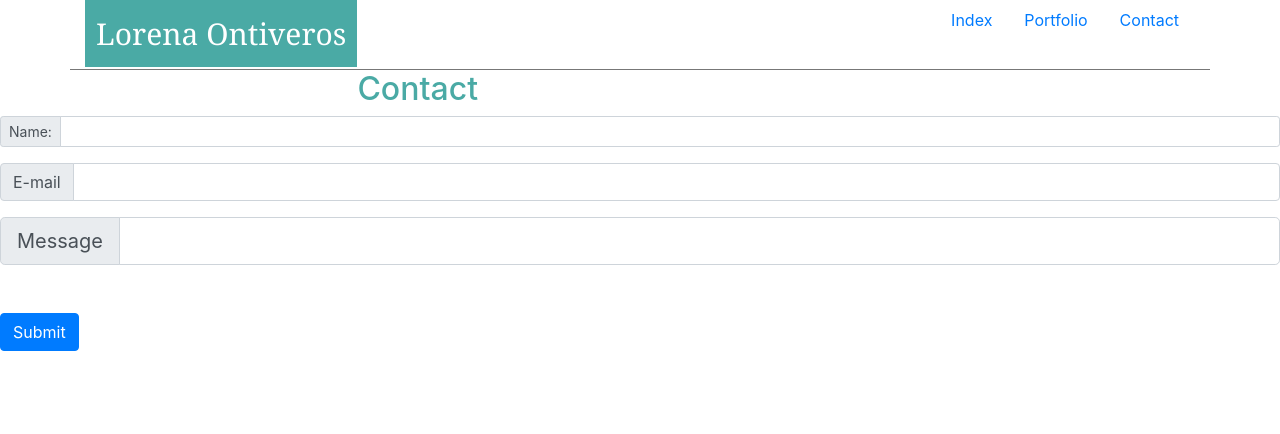
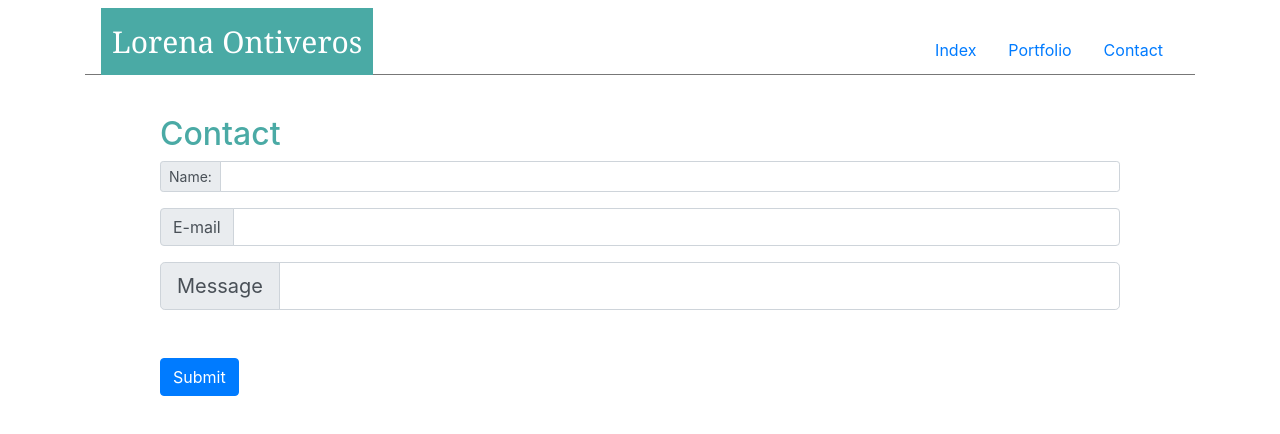
Before and after one commit to lowwrena1/Bootstrap-Portfolio, a plain HTML site: page contact.html in a window 1280 px wide. Drawn offline with nearby package versions, Linux system fonts and the light colour scheme.

Commit message:
fixed postioning, and divs

```diff
--- a/contact.html
+++ b/contact.html
@@ -10,7 +10,7 @@
 <body>
   <div class="container">
     <!-- Content here -->
-
+  <div class= "navbar">
     <p id="myname">Lorena Ontiveros</p>
     <ul class="nav justify-content-end">
         <li class="nav-item">
@@ -23,7 +23,8 @@
           <a class="nav-link" href="contact.html">Contact</a>
         </li>
       </ul>
-      </div>
+    </div>
+      <div class="contactinfo">
       <h2 style=color:#4aaaa5 > Contact</h2>
 
   <div class="input-group input-group-sm mb-3">
@@ -48,4 +49,6 @@
   </div>
 <br> <br>
   <button class="btn btn-primary" type="submit">Submit</button>
+  </div>
+  </div>
 </body>
--- a/stylesheet.css
+++ b/stylesheet.css
@@ -13,10 +13,10 @@
         font-size: 30px;
     }
         /*not centered on my fixed bottom for some reason */
-#fixed-bottom {align-content: center;
+.fixed-bottom {align-content: center;
 background-color: #777777; }
 
-.container {height: 70px;
+.navbar {height: 75px;
     width: 100%;
     background-color: #ffffff;
     border-bottom: 1px solid #777777;}
@@ -33,3 +33,13 @@ background-color: #777777; }
     #input-group input-group-sm mb-3 {
        max-width:960px ;
    }
+   .media {margin: 0 auto;
+width:960px;
+background-color: white;}
+.contactinfo {
+    margin: 0px auto;
+    width: 960px ;
+    padding-top: 40px;
+    background-color: white;
+
+}
```
Also changed, not shown: index.html (+3 -1 lines), portfolio.html (+3 -1 lines).
